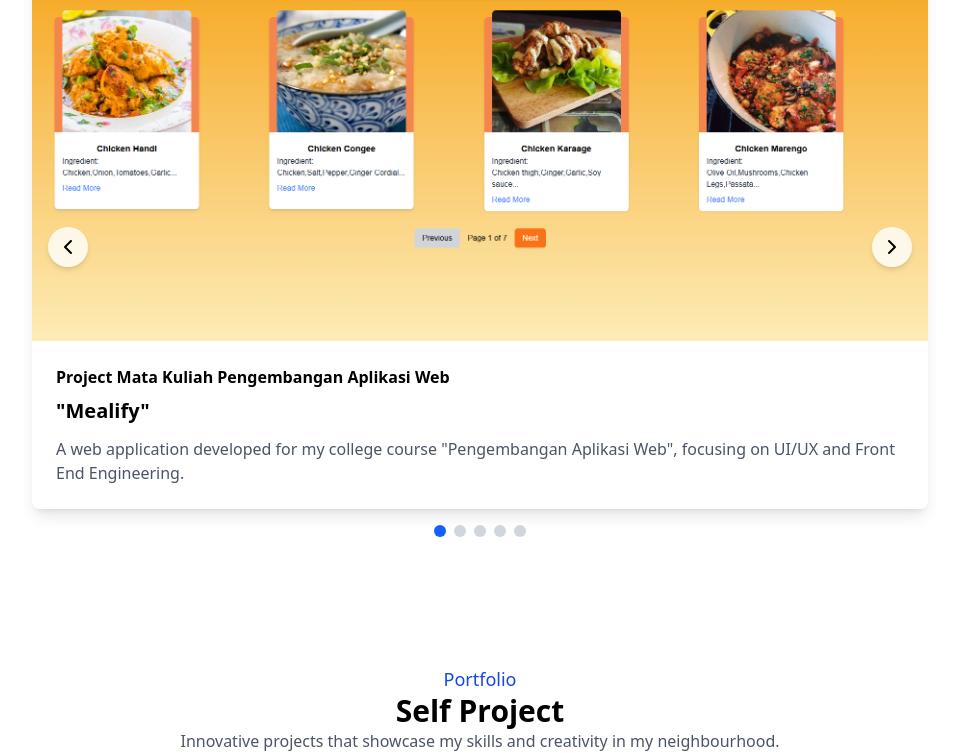
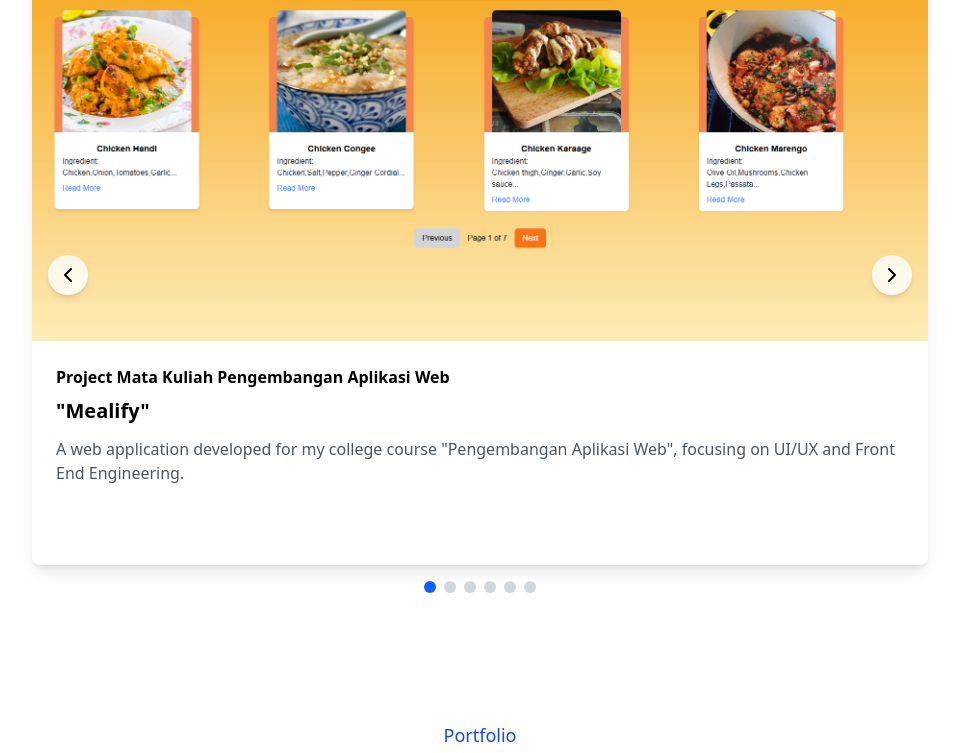
Before and after one commit to keepurspiritbruv/portoooo, a React (Vite) app: page / in a window 1280 px wide. Shown: the part 1331-2084 px from the top of the page, without its empty margins (160-1119 px from the left). Built offline with nearby package versions, Linux system fonts and the light colour scheme.

Commit message:
fix: Add Carousel

```diff
--- a/src/components/ProjectCarousel.jsx
+++ b/src/components/ProjectCarousel.jsx
@@ -7,6 +7,7 @@ import junprokImg from '../assets/junprok.png';
 import banjarasriImg from '../assets/banjarasu.png';
 import banjarasriIG from '../assets/ssig.png';
 import ptPupuk from '../assets/ptpupuk.png';
+import dashboardcp from '../assets/DashboardD04.png';
 
 const ProjectCarousel = () => {
   const [currentIndex, setCurrentIndex] = useState(0);
@@ -48,6 +49,13 @@ const ProjectCarousel = () => {
       image: ptPupuk,
       description: "A portal website to announce the latest news and events from PT Pupuk Sriwidjaja Palembang. I'm sorry i can't provide the link because it's a regulation from the company.",
       type: "Portal Website Announcement",
+    },
+    {
+      id: 6,
+      title: "Pengembangan Aplikasi Web Capstone Project 'Pemanfaatan Gelombang Ultrasonik sebagai Pengusir Hama Guna Meningkatkan Kemananan dan Produktivitas Petani",
+      image: dashboardcp,
+      description: "A web application developed as a capstone project, utilizing ultrasonic waves for pest control to enhance the safety and productivity of farmers. (On Progress).",
+      type: "Capstone Project",
     }
   ];
 
```
Also changed, not shown: src/assets/DashboardD04.png (added).
